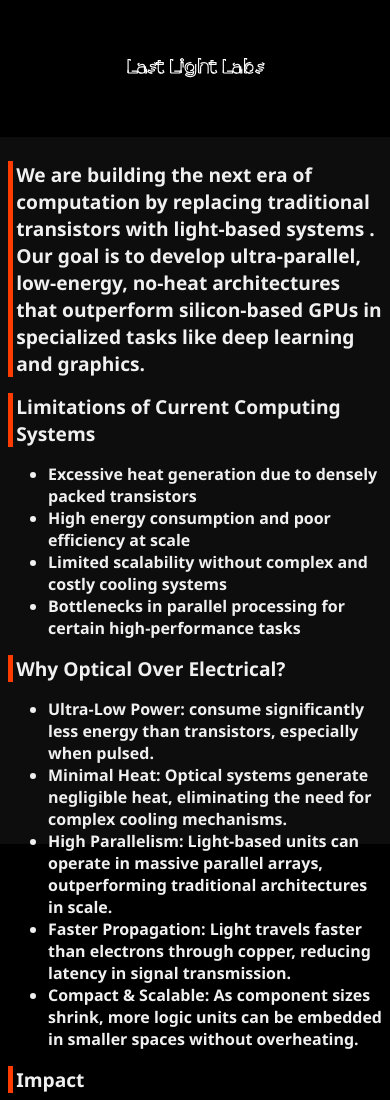
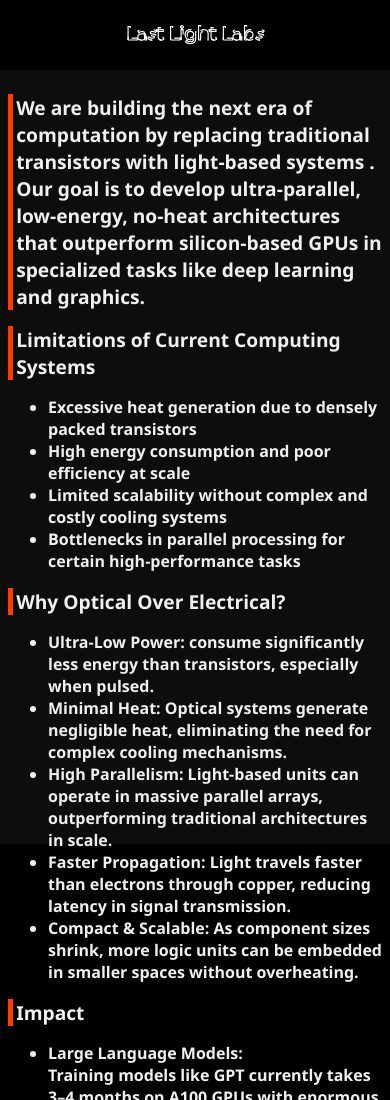
Before and after one commit to yashpadale/Last_Light_Labs, a plain HTML site: page docs/index.html in a window 390 px wide. Shown: the top 1100 px of the page. Drawn offline with Linux system fonts and the light colour scheme.

Commit message:
Update index.html

```diff
--- a/docs/index.html
+++ b/docs/index.html
@@ -63,7 +63,7 @@ svg {
 @media (max-width: 600px) {
   .container {
     padding: 10px 0;
-    height: auto; /* Let content decide height */
+    height: 50px; /* Let content decide height */
   }
 
   .text-copy {
```
